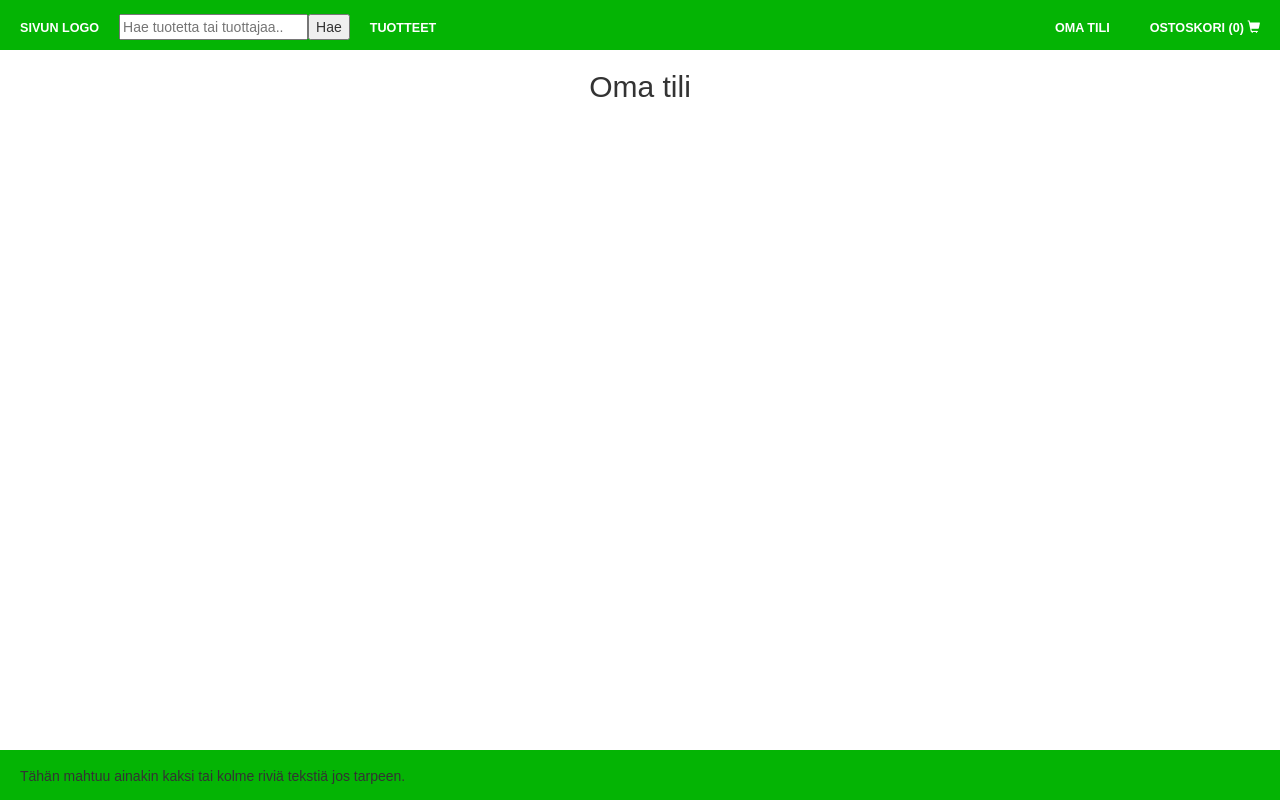
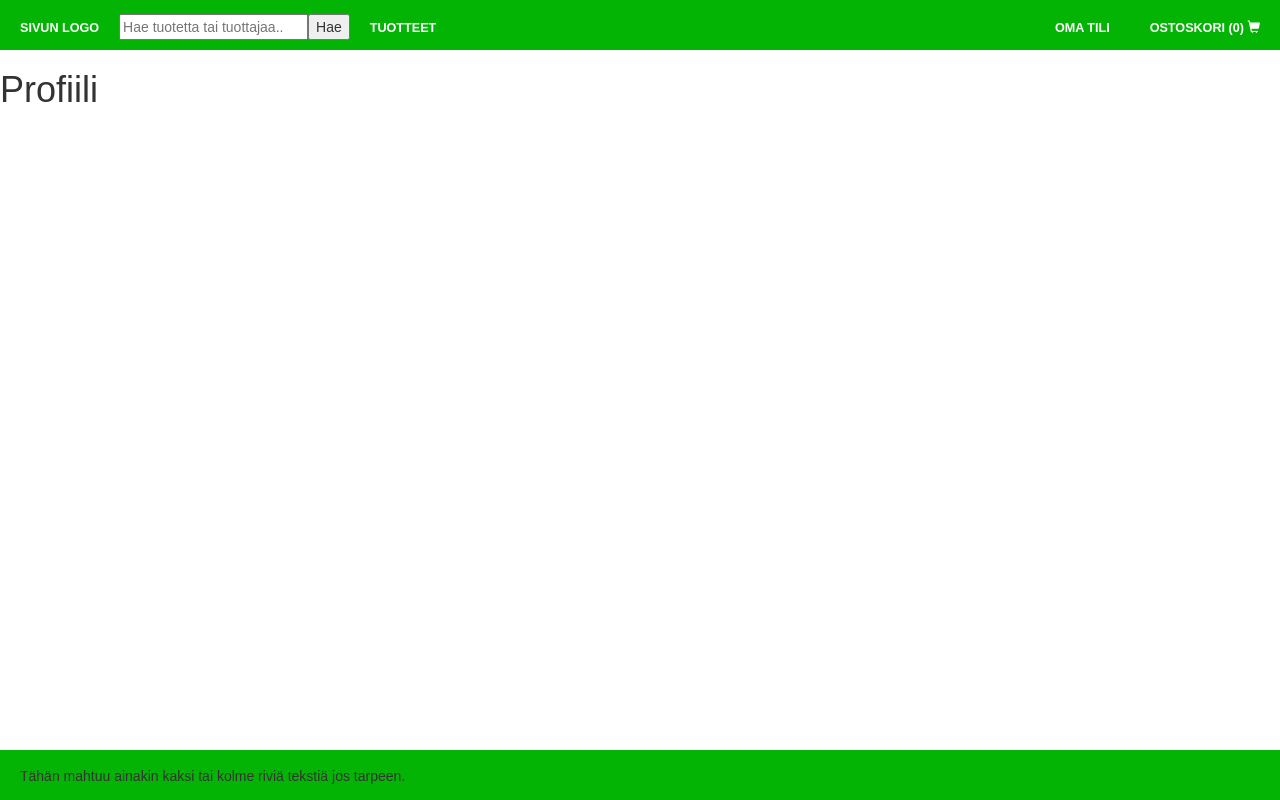
Before and after one commit to jnyste/lahiruoka, a React (Create React App) app in the folder frontend/: page /profiili in a window 1280 px wide. Built offline with nearby package versions, Linux system fonts and the light colour scheme.

Commit message:
Wrapper.js: Add UserProfile to Wrapper.

```diff
--- a/frontend/src/Wrapper.js
+++ b/frontend/src/Wrapper.js
@@ -3,13 +3,14 @@ import { BrowserRouter as Router, Route, Link } from "react-router-dom";
 import './css/frontpage_style.css';
 import FarmCarousel from './FarmCarousel';
 import ProductPage from './ProductPage';
+import UserProfile from './UserProfile';
 
 function Index() {
   return <FarmCarousel />;
 }
 
 function Profile() {
-  return <h2>Oma tili</h2>;
+  return <UserProfile/>;
 }
 
 function Products() {
```
